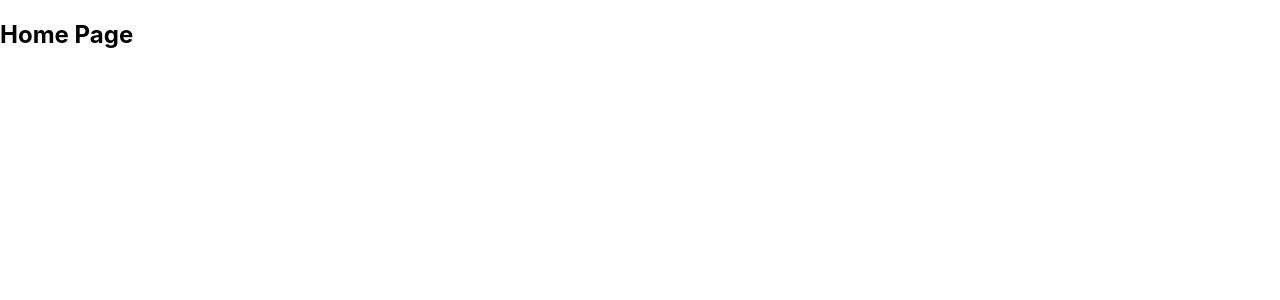
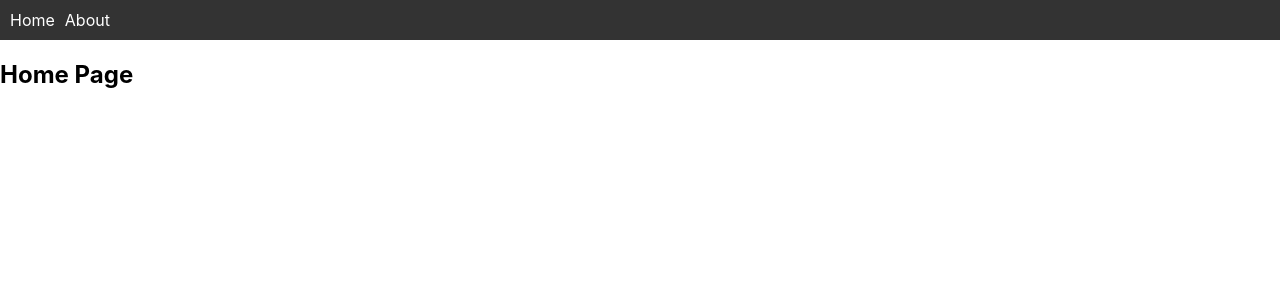
Before and after one commit to MarwanAl-Obaidi/Marwan-Awards, a React (Create React App) app: page / in a window 1280 px wide. Shown: the top 300 px of the page. Built offline with nearby package versions, Linux system fonts and the light colour scheme.

Commit message:
Navbar implemented

```diff
--- /dev/null
+++ b/src/components/navbar/navbar.css
@@ -0,0 +1,21 @@
+.navbar {
+    background: #333;
+    padding: 10px;
+    color: white;
+}
+
+.navbar ul {
+    list-style: none;
+    margin: 0;
+    padding: 0;
+}
+
+.navbar li {
+    display: inline-block;
+    margin-right: 10px;
+}
+
+.navbar a {
+    color: white;
+    text-decoration: none;
+}
--- /dev/null
+++ b/src/components/navbar/navbar.js
@@ -0,0 +1,20 @@
+import React from 'react';
+import { Link } from 'react-router-dom';
+import './navbar.css';
+
+const Navbar = () => {
+    return (
+        <nav className="navbar">
+            <ul>
+                <li>
+                    <Link to="/">Home</Link>
+                </li>
+                <li>
+                    <Link to="/about">About</Link>
+                </li>
+            </ul>
+        </nav>
+    );
+};
+
+export default Navbar;
--- a/src/views/about/about.js
+++ b/src/views/about/about.js
@@ -1,8 +1,10 @@
 import React from 'react';
+import Navbar from '../../components/navbar/navbar';
 
 const About = () => {
     return (
         <div>
+            <Navbar />
             <h2>About Page</h2>
         </div>
     );
--- a/src/views/home/home.js
+++ b/src/views/home/home.js
@@ -1,8 +1,10 @@
 import React from 'react';
+import Navbar from '../../components/navbar/navbar';
 
 const Home = () => {
     return (
         <div>
+            <Navbar />
             <h2>Home Page</h2>
         </div>
     );
```
